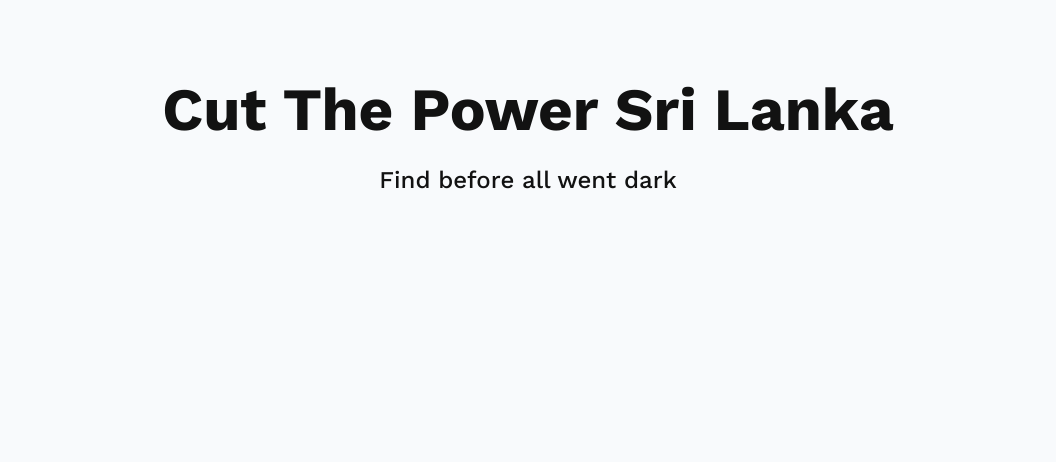
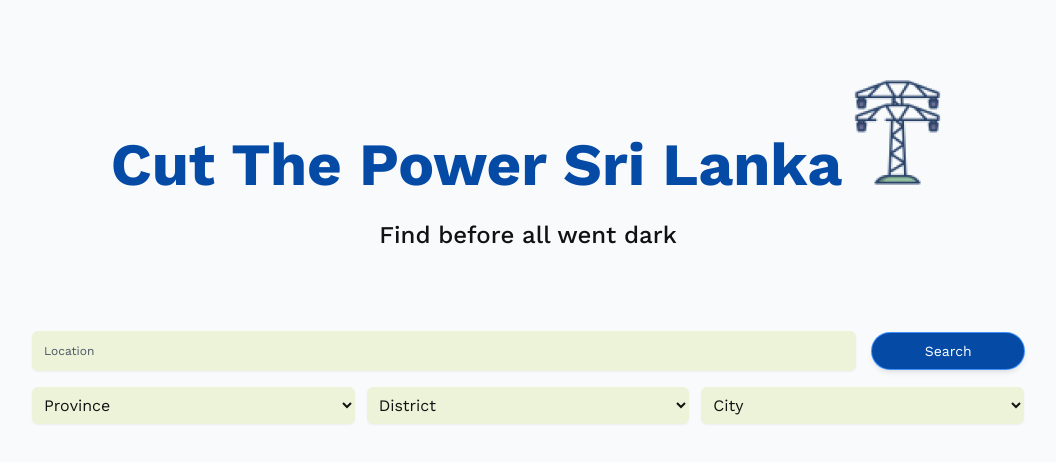
Before and after one commit to sliit-foss/cut-the-power-srilanka, a React (Create React App) app: page / in a window 1280 px wide. Shown: the top 462 px of the page, without its empty margins (112-1168 px from the left). Built offline with nearby package versions, Linux system fonts and the light colour scheme.

Commit message:
add: select tag component

```diff
--- a/src/App.tsx
+++ b/src/App.tsx
@@ -3,24 +3,52 @@ import '@fontsource/work-sans/400.css'
 import '@fontsource/work-sans/500.css'
 import '@fontsource/work-sans/600.css'
 import '@fontsource/work-sans/700.css'
+import Button from './components/Button'
 import Container from './components/Container'
+import Input from './components/Input'
 // import Input from './components/Input'
 import Layout from './components/Layout'
+import Select from './components/Select'
+import { cities, districts, provinces } from './lib'
+import powerLine from './assets/images/icons8-electricity.png'
 
 const App = (): JSX.Element => {
+  const onSubmit = (e: React.FormEvent<HTMLInputElement>) => {
+    e.preventDefault()
+  }
+
   return (
     <Layout>
       <Container>
         <section className='flex flex-col items-center justify-center py-20'>
-          <h1 className='font-bold text-secondry-base text-4xl sm:text-5xl md:text-6xl mb-6'>
-            Cut The Power Sri Lanka
-          </h1>
-          <h4 className='font-medium text-primary-dark text-xl sm:text-2xl'>
+          <div className='inline-flex items-baseline space-x-2'>
+            <h1 className='font-bold text-center text-secondary-base text-4xl sm:text-5xl md:text-6xl mb-6'>
+              Cut The Power Sri Lanka
+            </h1>
+            <img src={powerLine} alt='power line' />
+          </div>
+          <h4 className='font-medium text-center text-primary-dark text-xl sm:text-2xl'>
             Find before all went dark
           </h4>
         </section>
         {/* input tags */}
-        <div></div>
+        <form className='w-full'>
+          <div className='flex items-center space-x-4 mb-4'>
+            <Input
+              label='Location'
+              type='location'
+              name='location'
+              placeholder='Location'
+              wrapperStyles='w-full'
+            />
+            <Button width='w-32 sm:w-44'>Search</Button>
+          </div>
+          <div className='inline-flex items-center space-x-3 w-full'>
+            <Select name='province' options={provinces} />
+            <Select name='district' options={districts} />
+            <Select name='city' options={cities} />
+          </div>
+        </form>
       </Container>
     </Layout>
   )
--- a/src/components/Button.tsx
+++ b/src/components/Button.tsx
@@ -1,6 +1,6 @@
 interface ButtonProps {
   onClick?: () => void
-  children: JSX.Element[] | JSX.Element
+  children: JSX.Element[] | JSX.Element | string
   padding?: string
   width?: string
   margin?: string
@@ -10,12 +10,12 @@ const Button = ({
   onClick,
   children,
   padding = 'py-2 px-4',
-  width = '',
+  width = 'w-20 sm:w-32',
   margin = '',
 }: ButtonProps): JSX.Element => {
   return (
     <button
-      className={`${padding} ${margin} ${width} text-sm text-primary ring-1 ring-primary hover:bg-primary hover:bg-opacity-20 rounded-sm shadow-md transition ease-in`}
+      className={`${padding} ${margin} ${width} text-sm text-white ring-1 ring-secondary-light bg-secondary-base hover:bg-secondary-dark rounded-full shadow-md transition ease-in`}
       onClick={onClick}
     >
       {children}
--- a/src/components/Input.tsx
+++ b/src/components/Input.tsx
@@ -31,11 +31,11 @@ const Input = ({
       <input
         type={type}
         placeholder={placeholder}
-        className={`peer h-10 block w-full rounded-md border-green-base border-opacity-50 focus:ring focus:ring-green-base focus:ring-opacity-10 focus:border-b-4 focus:border-green-base shadow-sm focus:outline-none placeholder-transparent text-black transition-all ease-in px-2`}
+        className={`peer h-10 block bg-tertiary w-full rounded-md border-secondary-base border-opacity-50 focus:ring focus:ring-secondary-base focus:ring-opacity-10 shadow-sm focus:outline-none placeholder-transparent text-primary-dark transition-all ease-in px-2 outline-none`}
       />
       <label
         htmlFor={`${name}`}
-        className={`absolute left-0 -top-4  ${labelStyles} transition-all ease-out peer-empty:text-xs peer-placeholder-shown:top-3 peer-placeholder-shown:left-3 peer-focus:-top-5 peer-focus:left-0 peer-focus:text-black peer-valid:text-black peer-empty:text-gray-600'} peer-focus:text-xs cursor-text`}
+        className={`absolute left-0 -top-4  ${labelStyles} transition-all ease-out peer-empty:text-xs peer-placeholder-shown:top-3 peer-placeholder-shown:left-3 peer-focus:-top-5 peer-focus:left-0 peer-focus:text-primary-dark peer-valid:text-primary-dark peer-empty:text-gray-600 peer-focus:text-xs cursor-text`}
       >
         {label}
       </label>
--- /dev/null
+++ b/src/components/Select.tsx
@@ -0,0 +1,25 @@
+const Select = ({
+  name,
+  options,
+}: {
+  name: string
+  options: string[]
+}): JSX.Element => {
+  return (
+    <select
+      className='bg-tertiary w-full rounded-md border-secondary-base border-opacity-50 focus:ring focus:ring-secondary-base focus:ring-opacity-10 shadow-sm focus:outline-none placeholder-transparent text-primary-dark transition-all ease-in px-2 py-2 outline-none capitalize'
+      name={name}
+    >
+      <option className='capitalize' value=''>
+        {name}
+      </option>
+      {options.map((option) => (
+        <option className='capitalize' key={option} value='option'>
+          {option}
+        </option>
+      ))}
+    </select>
+  )
+}
+
+export default Select
--- /dev/null
+++ b/src/lib/index.ts
@@ -0,0 +1,3 @@
+export const provinces : string[] = ['west', 'east']
+export const districts : string[] = []
+export const cities : string[] = []
```
Also changed, not shown: src/assets/images/icons8-electricity.png (added).
